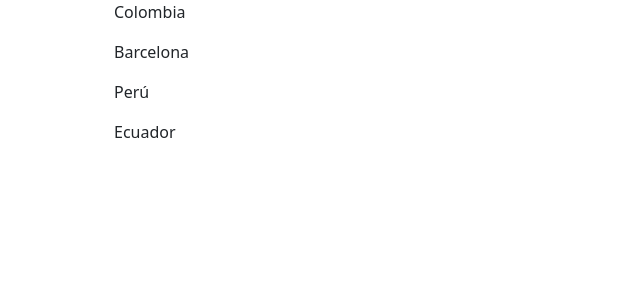
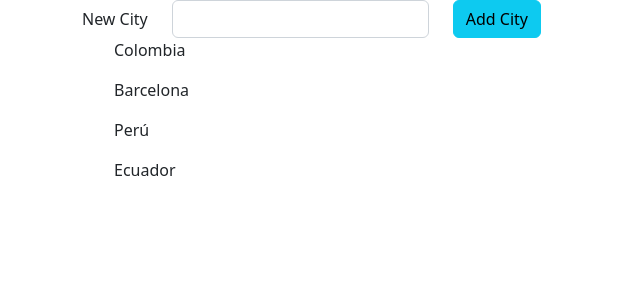
Before and after one commit to bolivar014/angular_dominicode, an Angular app: page / in a window 1280 px wide. Shown: the top 300 px of the page, without its empty margins (0-640 px from the left). Built offline with nearby package versions, Linux system fonts and the light colour scheme.

Commit message:
ejemplo de integración de decorador @Output

```diff
--- a/src/app/app.component.html
+++ b/src/app/app.component.html
@@ -1,5 +1,9 @@
 <div class="container">
   <div class="row">
+    <div class="col-md-12">
+      <!-- escuchamos el evento newItemEvent y enviamos el argumento recibido hacía el evento addNewCity -->
+      <app-form-new-item (newItemEvent)="addNewCity($event)" [label]="'City'" [className]="'btn-info'"></app-form-new-item>
+    </div>
     <div class="col-md-8">
       <!--
         <p *ngIf="name">El nombre es: {{ name }}</p>
--- a/src/app/app.component.ts
+++ b/src/app/app.component.ts
@@ -9,11 +9,13 @@ export class AppComponent {
   name?: string;
   title = 'Día 5 del reto';
   url = 'https://d.wattpad.com/story_parts/2/images/15948b36ef404a19901251797207.jpg';
+  selection?: string;
+  cities = ['Colombia', 'Barcelona', 'Perú', 'Ecuador'];
 
-  selection?: string;
-
-  //
-  cities = ['Colombia', 'Barcelona', 'Perú', 'Ecuador'];
+  // Metodo para agregar nuevas ciudades al array cities
+  addNewCity(city: string): void {
+    this.cities.push(city);
+  }
 
   // Evento para determinar los click en la lista tipo UL
   onCityClicked(city: string): void {
--- a/src/app/app.module.ts
+++ b/src/app/app.module.ts
@@ -5,10 +5,12 @@ import { AppComponent } from './app.component';
 // Importamos modulo
 import { FormsModule } from '@angular/forms';
 import { ButtonComponent } from './button/button.component';
+import { FormNewItemComponent } from './form-new-item/form-new-item.component';
 @NgModule({
   declarations: [
     AppComponent,
-    ButtonComponent
+    ButtonComponent,
+    FormNewItemComponent
   ],
   imports: [
     BrowserModule,
--- /dev/null
+++ b/src/app/form-new-item/form-new-item.component.html
@@ -0,0 +1,13 @@
+<form action="">
+    <div class="row align-items-center">
+        <div class="col-auto">
+            <label for="newItem" class="col-form-label">New {{ label }}</label>
+        </div>
+        <div class="col-auto">
+            <input type="text" id="newItem" class="form-control" #newItem>
+        </div>
+        <div class="col-auto">
+            <button (click)="onAddNewItem(newItem.value)" type="button" class="btn" [ngClass]="[className]">Add {{ label }}</button>
+        </div>
+    </div>
+</form>
--- /dev/null
+++ b/src/app/form-new-item/form-new-item.component.ts
@@ -0,0 +1,21 @@
+import { Component, Input, Output, EventEmitter } from '@angular/core';
+
+@Component({
+  selector: 'app-form-new-item',
+  templateUrl: './form-new-item.component.html',
+  styleUrls: ['./form-new-item.component.css']
+})
+export class FormNewItemComponent {
+  @Input() label?: string;
+  @Input() className = 'btn-primary';
+
+  // Output de salida para enviar argumentos al Parent
+  @Output() newItemEvent = new EventEmitter<string>();
+
+  onAddNewItem(item: string): void {
+    console.log('item -> ', item);
+    // Enviamos argumento por medio de función emit hacía el componente padre app.component
+    this.newItemEvent.emit(item);
+  }
+
+}
```
Also changed, not shown: src/app/form-new-item/form-new-item.component.css (added), 1 other file (tests, documents, lock files or other folders).
